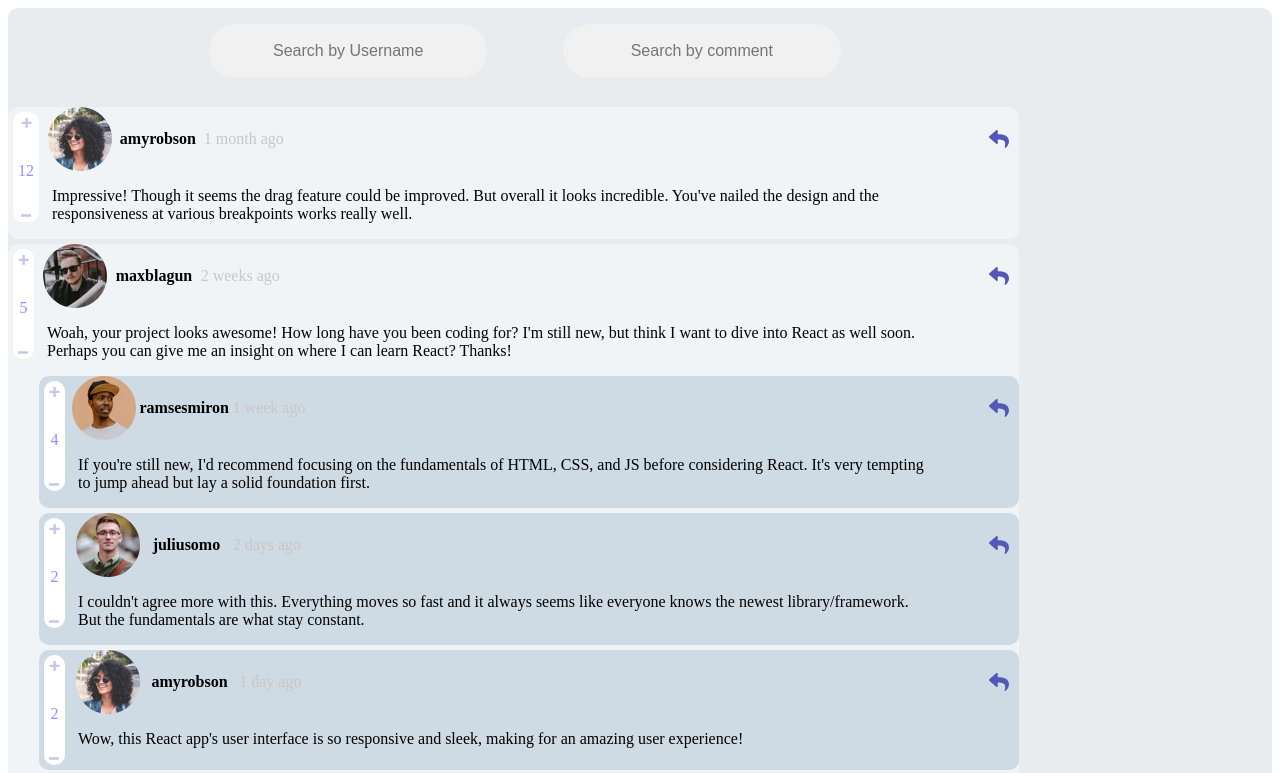
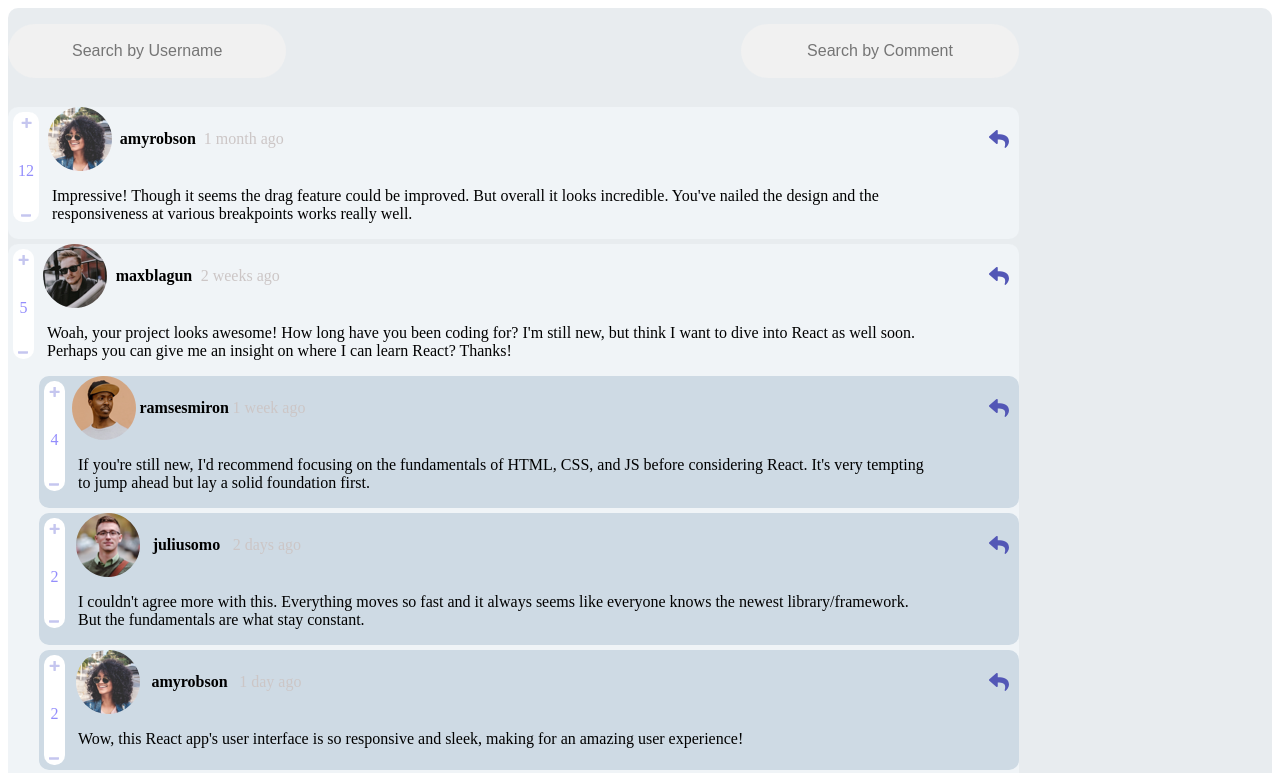
Before and after one commit to shahrzadJavadiKoushesh/AsanPadrakht-Internship, an Angular app in the folder observableInteractiveCommentSection/: page / in a window 1280 px wide. Shown: the top 773 px of the page. Built offline with nearby package versions, Linux system fonts and the light colour scheme.

Commit message:
search by username comment and reply

```diff
--- a/observableInteractiveCommentSection/src/app/app.component.html
+++ b/observableInteractiveCommentSection/src/app/app.component.html
@@ -1,8 +1,4 @@
 <div class="comments">
-    <div class="search-bar">
-        <app-search [placeholder]="'Search by Username'"></app-search>
-        <app-search [placeholder]="'Search by comment'"></app-search>
-    </div>
     <app-comment-list></app-comment-list>
     <app-add-comment></app-add-comment>
 </div>
--- a/observableInteractiveCommentSection/src/app/app.component.scss
+++ b/observableInteractiveCommentSection/src/app/app.component.scss
@@ -5,12 +5,4 @@
     align-items: center;
     background-color: #dee4e8af;
     border-radius: 10px;
-
-    .search-bar{
-        width: 50%;
-        margin-right: 230px;
-        // background-color: rebeccapurple;
-        display: flex;
-        justify-content: space-between;
-    }
 }
--- a/observableInteractiveCommentSection/src/app/app.module.ts
+++ b/observableInteractiveCommentSection/src/app/app.module.ts
@@ -8,6 +8,8 @@ import { AddCommentComponent } from './add-comment/add-comment.component';
 import { ReactiveFormsModule } from '@angular/forms';
 import { ReplyComponent } from './reply/reply.component';
 import { SearchComponent } from './search/search.component';
+import { FilterPipe } from './filter.pipe';
+import { FormsModule } from '@angular/forms';
 
 @NgModule({
   declarations: [
@@ -16,11 +18,13 @@ import { SearchComponent } from './search/search.component';
     AddCommentComponent,
     ReplyComponent,
     SearchComponent,
+    FilterPipe,
   ],
   imports: [
     BrowserModule,
     AppRoutingModule,
     ReactiveFormsModule,
+    FormsModule
   ],
   providers: [],
   bootstrap: [AppComponent]
--- a/observableInteractiveCommentSection/src/app/comment-list/comment-list.component.html
+++ b/observableInteractiveCommentSection/src/app/comment-list/comment-list.component.html
@@ -1,4 +1,8 @@
-<div *ngFor="let comment of comments">
+<div class="search-bar">
+  <app-search [placeholder]="'Search by Username'"></app-search>
+  <app-search [placeholder]="'Search by Comment'"></app-search>
+</div>
+<div *ngFor="let comment of comments | filter: commentService.searchText: true">
   <div class="comment">
     <div class="comment-score">
       <img src="../../assets/images/icon-plus.svg" alt="plus" class="plus" (click)="changeScore(comment, true)">
--- a/observableInteractiveCommentSection/src/app/comment-list/comment-list.component.scss
+++ b/observableInteractiveCommentSection/src/app/comment-list/comment-list.component.scss
@@ -1,3 +1,9 @@
+.search-bar{
+    display: flex;
+    justify-content: space-between;
+    width: 80%;
+}
+
 .comment{
     display: flex;
     width: 80%;
--- a/observableInteractiveCommentSection/src/app/comment-list/comment-list.component.ts
+++ b/observableInteractiveCommentSection/src/app/comment-list/comment-list.component.ts
@@ -7,6 +7,7 @@ import { CommentService } from '../comment.service';
   styleUrls: ['./comment-list.component.scss']
 })
 export class CommentListComponent implements OnInit {
+
   comments: any;
 
   constructor(public commentService: CommentService) { }
--- a/observableInteractiveCommentSection/src/app/comment.service.ts
+++ b/observableInteractiveCommentSection/src/app/comment.service.ts
@@ -7,6 +7,7 @@ import { BehaviorSubject, Observable } from 'rxjs';
 export class CommentService {
 
   showReply: boolean = false;
+  searchText: string = '';
   selectedComment!: {
     "id": number,
     "content":string | undefined | null,
--- /dev/null
+++ b/observableInteractiveCommentSection/src/app/filter.pipe.ts
@@ -0,0 +1,32 @@
+import { Pipe, PipeTransform } from '@angular/core';
+
+@Pipe({
+  name: 'filter'
+})
+export class FilterPipe implements PipeTransform {
+
+  transform(comments: any[], searchText: string, isUsername: boolean): any[] {
+    if (!comments || !searchText) {
+      return comments;
+    }
+
+    searchText = searchText.toLowerCase();
+
+    return comments.filter((comment) => {
+      if (isUsername){
+        if (comment.user.username.toLowerCase().includes(searchText)){
+          return true
+        }
+        if (comment.replies.length > 0){
+          if (comment.replies.some((reply: any) => reply.user.username.toLowerCase().includes(searchText))) {
+            return true;
+          }
+        }
+      } else {
+        return (
+          comment.content.toLowerCase().includes(searchText)
+        );
+      }
+    });
+  }
+}
--- a/observableInteractiveCommentSection/src/app/search/search.component.html
+++ b/observableInteractiveCommentSection/src/app/search/search.component.html
@@ -1,3 +1,3 @@
 <div>
-    <input type="text"  [placeholder]="placeholder"  (input)="onQueryChange()" >
+    <input type="text"  [placeholder]="placeholder" [(ngModel)]="commnetService.searchText" >
 </div>
--- a/observableInteractiveCommentSection/src/app/search/search.component.ts
+++ b/observableInteractiveCommentSection/src/app/search/search.component.ts
@@ -1,4 +1,5 @@
 import { Component, Input, Output, EventEmitter} from '@angular/core';
+import { CommentService } from '../comment.service';
 
 @Component({
   selector: 'app-search',
@@ -8,12 +9,11 @@ import { Component, Input, Output, EventEmitter} from '@angular/core';
 export class SearchComponent {
 
   @Input() placeholder!: string;
-  @Output() searchQuery = new EventEmitter<string>();
-  query: string = '';
+  constructor(public commnetService: CommentService){}
+  // @Output() searchText =  new EventEmitter<any>();
 
-  onQueryChange() {
-    this.searchQuery.emit(this.query);
-  }
-
+  // onSearch(text: string) {
+  //   this.searchText.emit(text);
+  // }
 
 }
```
Also changed, not shown: 1 other file (tests, documents, lock files or other folders). Lines whose indentation alone changed are shown as unchanged.
